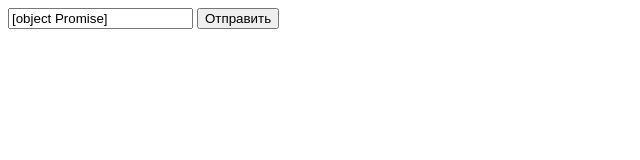
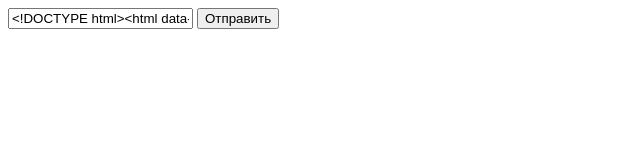
Before and after one commit to azaazazaa/week1, a plain HTML site: page public_html/fetch/index.html in a window 1280 px wide. Both pictures are taken after a click on the button "Отправить". Shown: the full height of the page, 0-640 px from the left. Drawn offline with Linux system fonts and the light colour scheme.

Commit message:
Update index.html

```diff
--- a/public_html/fetch/index.html
+++ b/public_html/fetch/index.html
@@ -9,12 +9,12 @@
   <input type="text" id="inp" placeholder="This place resorved for URL and answer">
   <button id="bt">Отправить</button>
   <script>
-  	let but = document.querySelector('#bt');
-    let inp = document.querySelector('#inp');
-    but.addEventListener('click', () => {
-        let promise = fetch(inp.value);
-    	  promise.then((x) => inp.value = x.text())
-        		.catch((x) => console.log('failed'));
+  	const bt = document.querySelector('#bt');
+    const inp = document.querySelector('#inp');
+    bt.addEventListener('click', () => {
+        fetch(inp.value)
+    	.then((x) => x.text())
+    	.then((x) => inp.value = x);
     });
   </script>
 </body>
```
